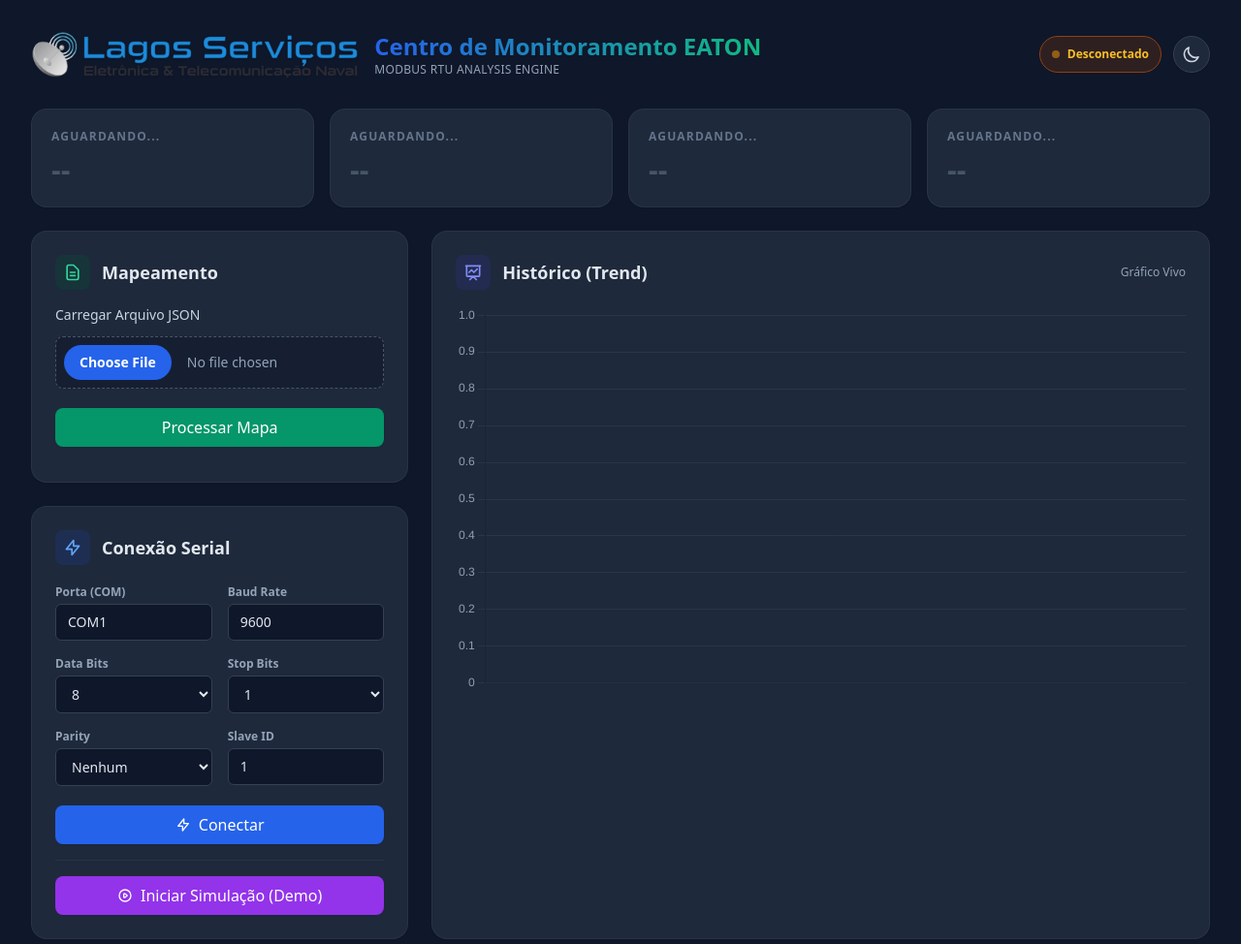
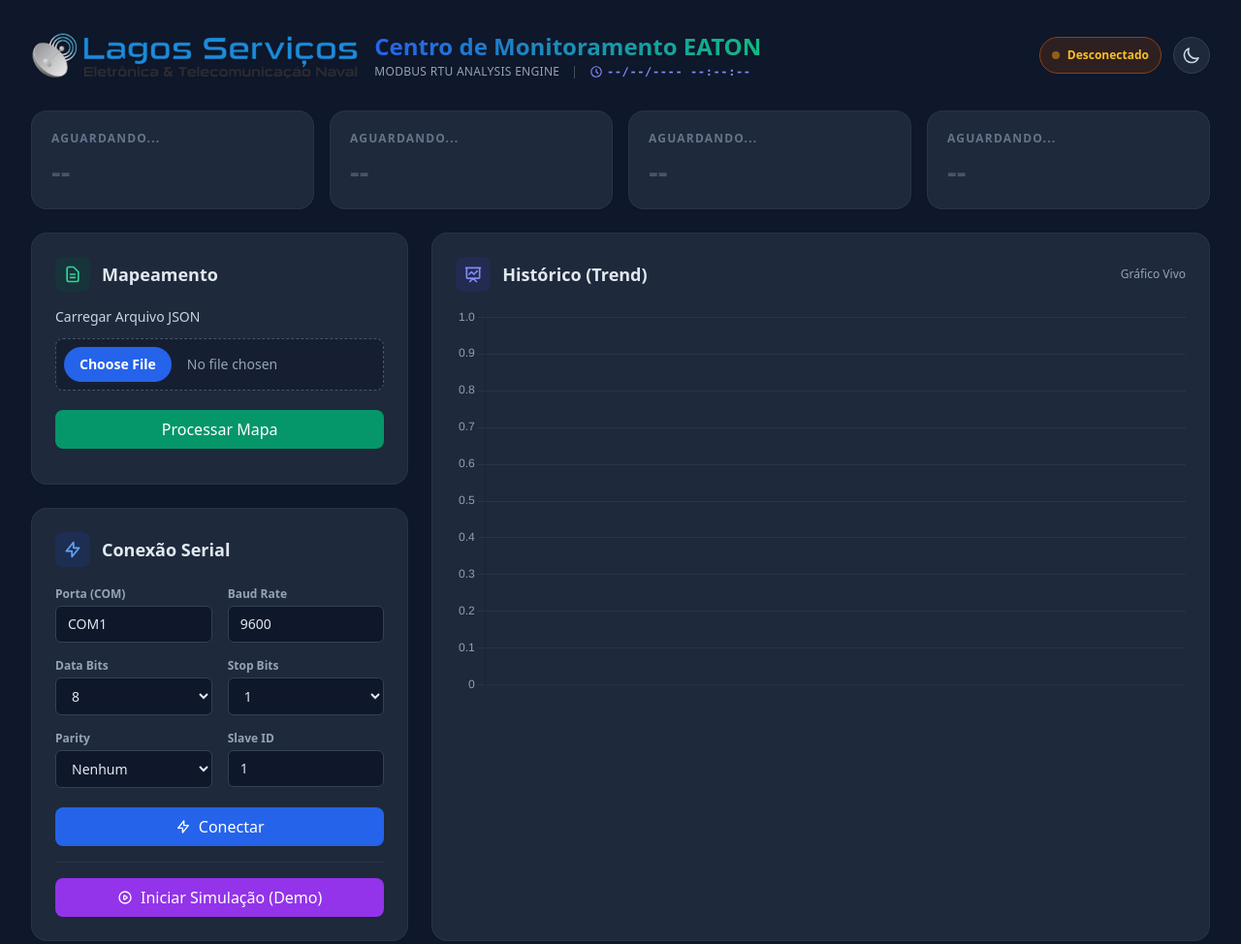
Before and after one commit to andersondeoliveiramachado/LagosServicosModBusEATON, a website: page public/index.html in a window 1280 px wide. Shown: the top 974 px of the page at 97% size. Drawn offline with nearby package versions, Linux system fonts and the light colour scheme; no server answers.

```diff
--- a/public/index.html
+++ b/public/index.html
@@ -59,7 +59,14 @@
             <img src="logo.png" alt="Logo Lagos Serviços" class="h-12 w-auto object-contain rounded drop-shadow-sm dark:brightness-90 transition-all">
             <div>
                 <h1 class="text-2xl font-bold bg-clip-text text-transparent bg-gradient-to-r from-brand to-emerald-500">Centro de Monitoramento EATON</h1>
-                <p class="text-xs text-slate-500 dark:text-slate-400 font-medium tracking-wide">MODBUS RTU ANALYSIS ENGINE</p>
+                <div class="flex items-center gap-3 mt-0.5">
+                    <p class="text-xs text-slate-500 dark:text-slate-400 font-medium tracking-wide">MODBUS RTU ANALYSIS ENGINE</p>
+                    <span class="text-slate-300 dark:text-slate-600 text-xs">|</span>
+                    <p id="liveHeaderClock" class="text-xs font-mono font-bold text-indigo-600 dark:text-indigo-400 tracking-wider flex items-center gap-1">
+                        <svg class="w-3.5 h-3.5" fill="none" stroke="currentColor" viewBox="0 0 24 24"><path stroke-linecap="round" stroke-linejoin="round" stroke-width="2" d="M12 8v4l3 3m6-3a9 9 0 11-18 0 9 9 0 0118 0z"></path></svg>
+                        --/--/---- --:--:--
+                    </p>
+                </div>
             </div>
         </div>
 
```
